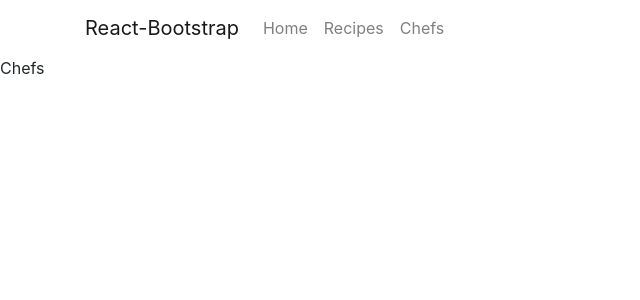
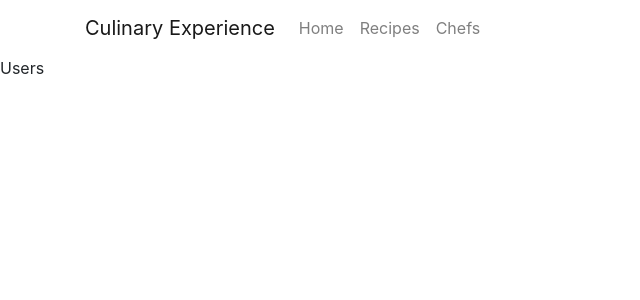
Before and after one commit to Muturi-Job/group-5-project-frontend, a React (Vite) app: page /chefs in a window 1280 px wide. Shown: the top 300 px of the page, without its empty margins (0-640 px from the left). Built offline with nearby package versions, Linux system fonts and the light colour scheme.

Commit message:
Updated frontend

```diff
--- a/src/App.jsx
+++ b/src/App.jsx
@@ -1,12 +1,11 @@
 import { useState } from 'react'
 import './App.css'
-import SignUpForm from './components/SignUpFrom'
-import LoginForm from './components/LoginForm'
 import NavBar from './components/NavBar'
 import { Route, Routes } from 'react-router-dom';
 import HomePage from './pages/HomePage'
 import Recipes from './pages/Recipes'
-import Chefs from './pages/Chefs'
+import Users from './pages/Users'
+import Login from './pages/Login';
 
 
 function App() {
@@ -17,8 +16,10 @@ function App() {
       <Routes>
       <Route path='/' element={<HomePage />}></Route>
       <Route path='recipes' element={<Recipes />}></Route>
-      <Route path='chefs' element={<Chefs/>}></Route>
+      <Route path='chefs' element={<Users/>}></Route>
     </Routes>
+    {/* <Login/> */}
+    <HomePage/>
 
     </>
   )
--- a/src/components/NavBar.jsx
+++ b/src/components/NavBar.jsx
@@ -11,7 +11,7 @@ function NavBar() {
     return (
         <Navbar expand="lg" className="bg-body-tertiary">
           <Container>
-            <Navbar.Brand href="#home">React-Bootstrap</Navbar.Brand>
+            <Navbar.Brand href="#home">Culinary Experience</Navbar.Brand>
             <Navbar.Toggle aria-controls="basic-navbar-nav" />
             <Navbar.Collapse id="basic-navbar-nav">
               <Nav className="me-auto">
--- a/src/pages/Chefs.jsx
+++ /dev/null
@@ -1,8 +0,0 @@
-import React from "react";
-
-function Chefs () {
-    return (
-        <div>Chefs</div>
-    );
-}
-export default Chefs;
--- a/src/pages/HomePage.jsx
+++ b/src/pages/HomePage.jsx
@@ -1,8 +1,11 @@
 import React from "react";
+import '../App.css'
+
 
 function HomePage () {
 return(
-    <div>Home</div>
+
+ <div className="container"></div>
 )
 }
 export default HomePage;
--- a/src/pages/Login.jsx
+++ b/src/pages/Login.jsx
@@ -8,7 +8,7 @@ function Login({ onLogin }) {
 
     return (
       <Wrapper>
-        <Logo>Recipe App</Logo>
+        <Logo></Logo>
         {showLogin ? (
           <>
             <LoginForm onLogin={onLogin} />
--- /dev/null
+++ b/src/pages/Users.jsx
@@ -0,0 +1,8 @@
+import React from "react";
+
+function Users () {
+    return (
+        <div>Users</div>
+    );
+}
+export default Users;
```
Also changed, not shown: src/App.css (line endings or trailing spaces).
